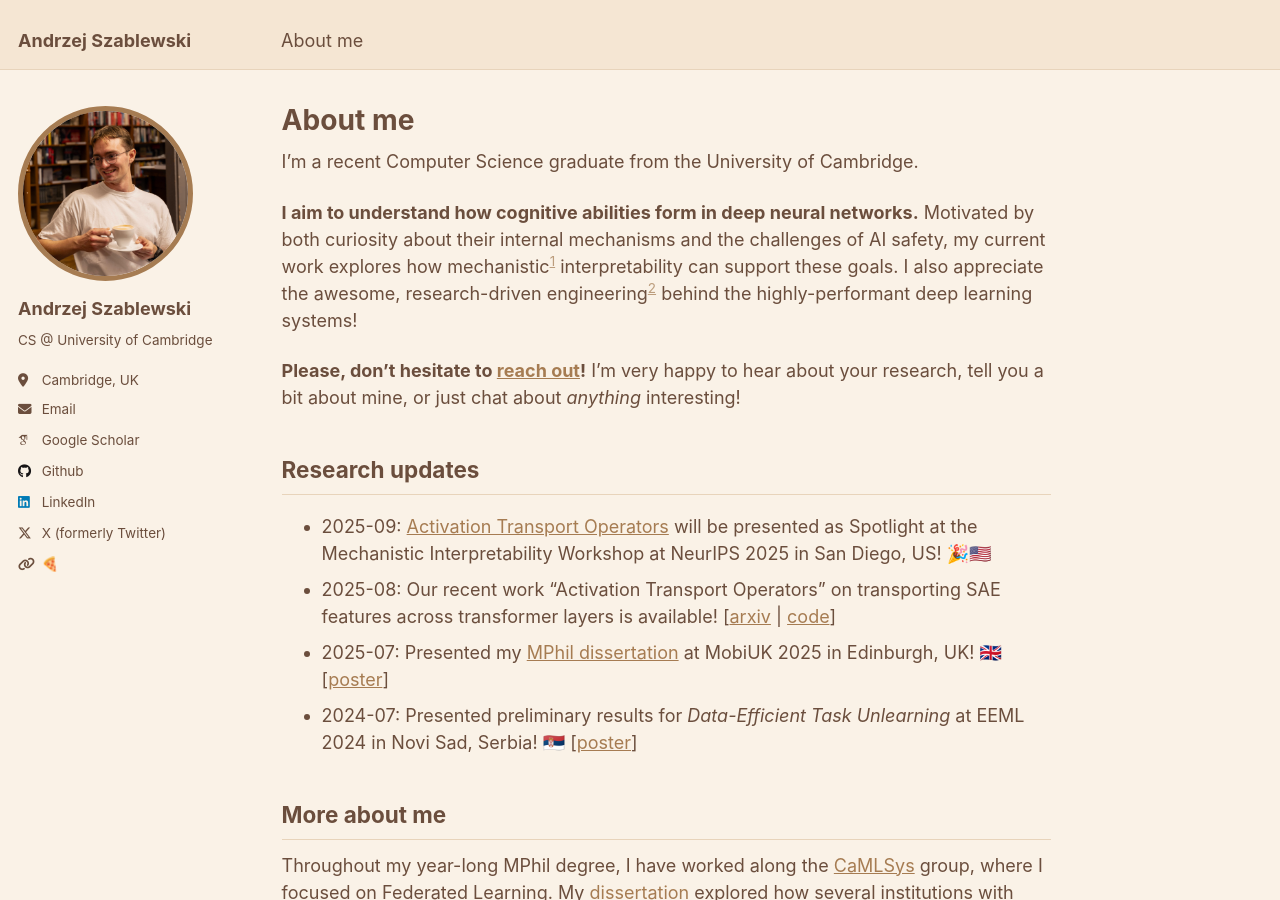
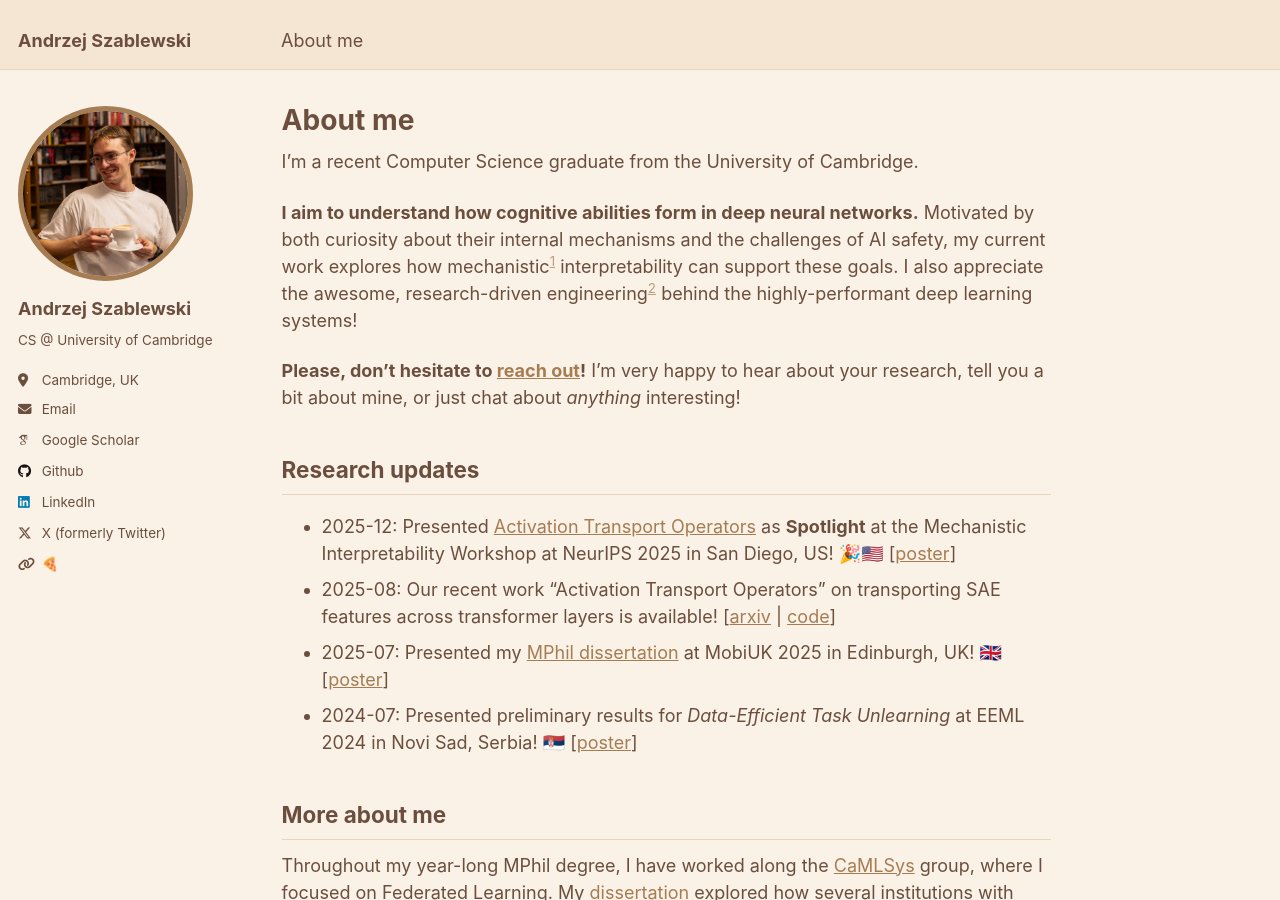
Before and after one commit to andrzejszablewski/andrzejszablewski.github.io, a Jekyll site: the page built from _pages/about.md, in a window 1280 px wide and 900 px high. Built offline with Jekyll 4.4.1, drawn with Linux system fonts in a browser that asks for light colours; some web fonts are replaced.

Commit message:
Added ato poster.
Signed-off-by: TheRootOf3 <aceszablewski@gmail.com>

```diff
--- a/_pages/about.md
+++ b/_pages/about.md
@@ -15,7 +15,7 @@ I'm a recent Computer Science graduate from the University of Cambridge.
 
 ## Research updates
 
-- 2025-09: [Activation Transport Operators](https://arxiv.org/abs/2508.17540) will be presented as Spotlight at the Mechanistic Interpretability Workshop at NeurIPS 2025 in San Diego, US! 🎉🇺🇸
+- 2025-12: Presented [Activation Transport Operators](https://arxiv.org/abs/2508.17540) as **Spotlight** at the Mechanistic Interpretability Workshop at NeurIPS 2025 in San Diego, US! 🎉🇺🇸 \[[poster](/files/poster_ato25.pdf)\]
 - 2025-08: Our recent work "Activation Transport Operators" on transporting SAE features across transformer layers is available! \[[arxiv](https://arxiv.org/abs/2508.17540) \| [code](https://github.com/marek357/activation-transport-operators)\]
 - 2025-07: Presented my [MPhil dissertation](/files/mphil_dissertation.pdf) at MobiUK 2025 in Edinburgh, UK! 🇬🇧 \[[poster](/files/poster_mobiuk25.pdf)\]
 - 2024-07: Presented preliminary results for *Data-Efficient Task Unlearning* at EEML 2024 in Novi Sad, Serbia! 🇷🇸 \[[poster](/files/poster_eeml24.pdf)\]
```
Also changed, not shown: 1 other file.
